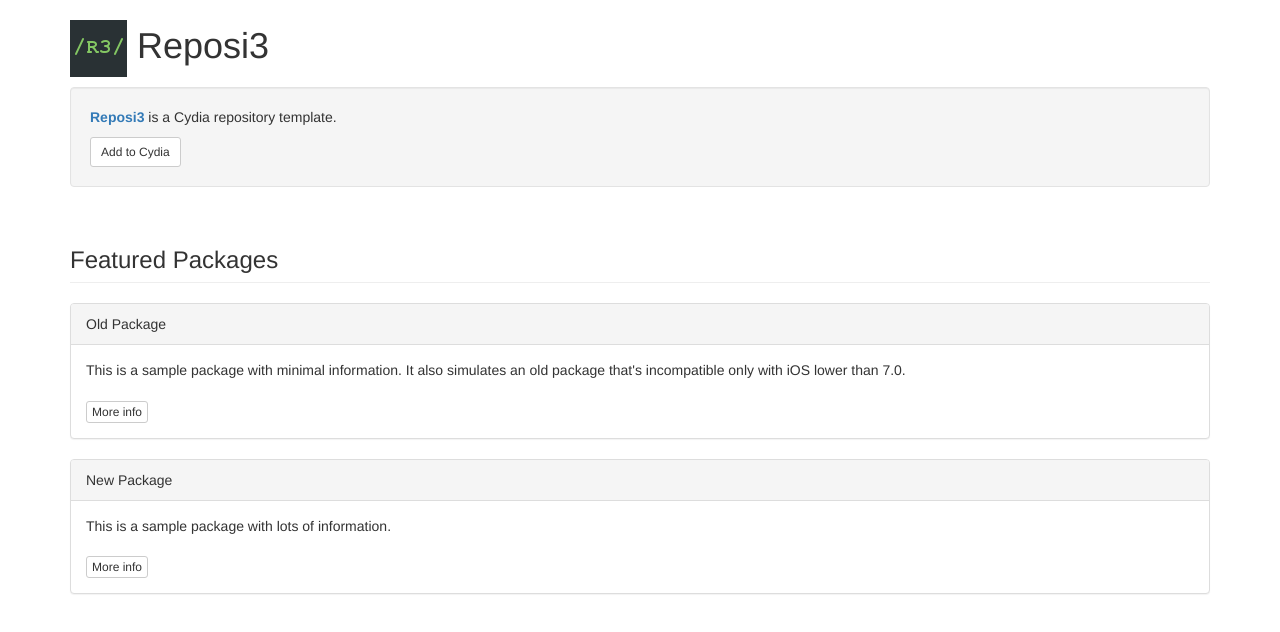
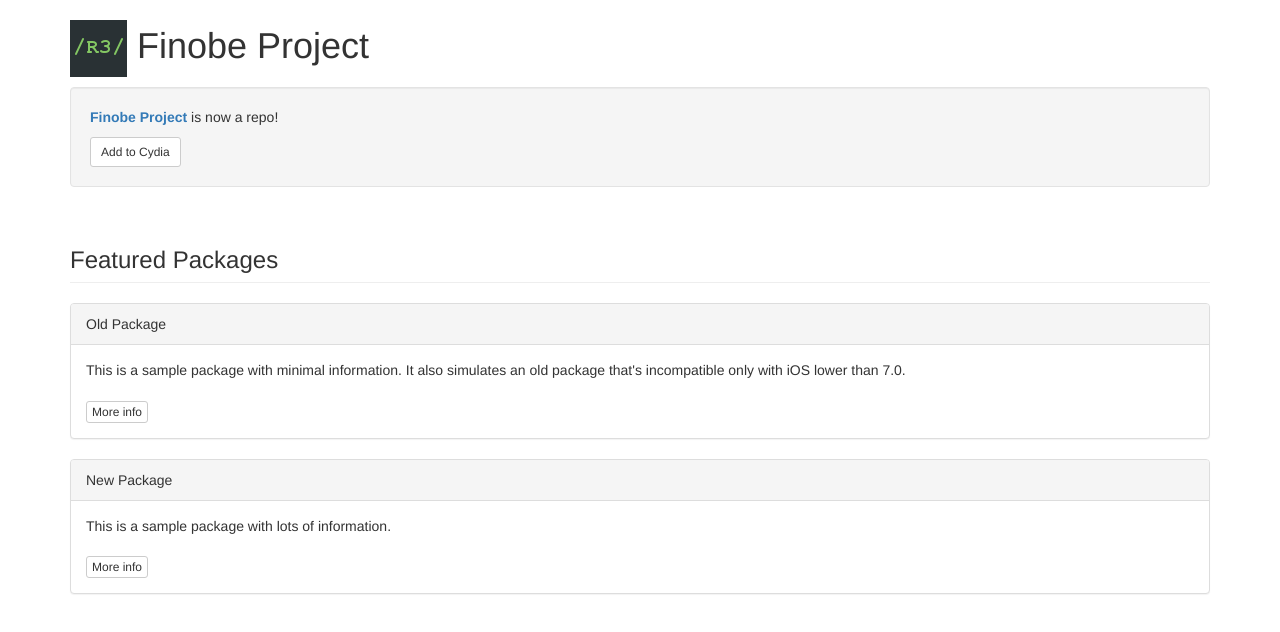
Before and after one commit to finobeproject/finobeproject.github.io, a plain HTML site: page index.html in a window 1280 px wide. Drawn offline with nearby package versions, Linux system fonts and the light colour scheme.

Commit message:
Update index.html

```diff
--- a/index.html
+++ b/index.html
@@ -1,7 +1,7 @@
 <!DOCTYPE html>
 <html lang="en">
 <head>
-  <title>Reposi3</title>
+  <title>Finobe Project</title>
   <meta charset="utf-8">
   <meta name="viewport" content="width=device-width, initial-scale=1">
   <link rel="stylesheet" href="https://maxcdn.bootstrapcdn.com/bootstrap/3.3.5/css/bootstrap.min.css">
@@ -10,12 +10,12 @@
 <body>
 
 <div class="container">
-	<h1><img src="CydiaIcon.png"> Reposi3</h1>
+	<h1><img src="CydiaIcon.png"> Finobe Project</h1>
 </div>
 
 <div class="container">
 	<div class="well">
-		<p><span class="text-primary"><b>Reposi3</span></b> is a Cydia repository template.</p>
+		<p><span class="text-primary"><b>Finobe Project</span></b> is now a repo!</p>
 		<a class="btn btn-sm btn-default" href="cydia://url/https://cydia.saurik.com/api/share#?source=https://supermamon.github.io/Reposi3/">Add to Cydia</a>
 	</div>
 </div>
```
